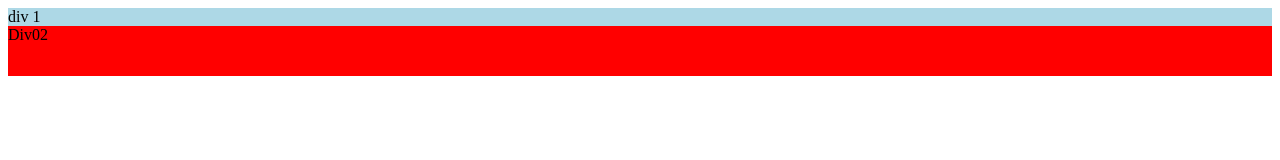
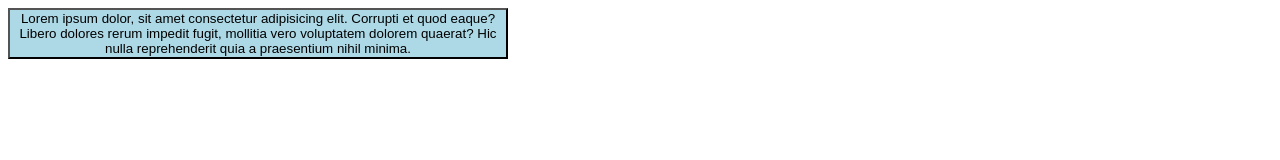
Before and after one commit to KaueSiqueira54/Bootcamp_front_end, a plain HTML site: page Fundamentos do CSS/largura.html in a window 1280 px wide. Drawn offline with Linux system fonts and the light colour scheme.

Commit message:
minimo e max

```diff
--- a/Fundamentos do CSS/largura.html
+++ b/Fundamentos do CSS/largura.html
@@ -6,25 +6,17 @@
     <title>Largura e Altura</title>
     <style>
 
-        #div-01 {
+        button {
             background: lightblue;
-            width: initial;
-            height: 50px;
+            max-width: 500px;
+            min-width: 300px;
+            max-height: 500px;
         }
-
-        #div-02 {
-            background: red;
-            height: inherit;
-        }
-
     </style>
 </head>
 <body>
-    <div id="div-01">
-        div 1
-        <div id="div-02">
-            Div02
-        </div>
-    </div>
+        <button>
+            Lorem ipsum dolor, sit amet consectetur adipisicing elit. Corrupti et quod eaque? Libero dolores rerum impedit fugit, mollitia vero voluptatem dolorem quaerat? Hic nulla reprehenderit quia a praesentium nihil minima.
+        </button>
 </body>
 </html>
```
